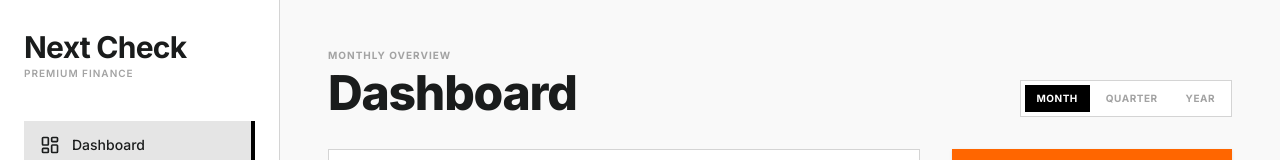
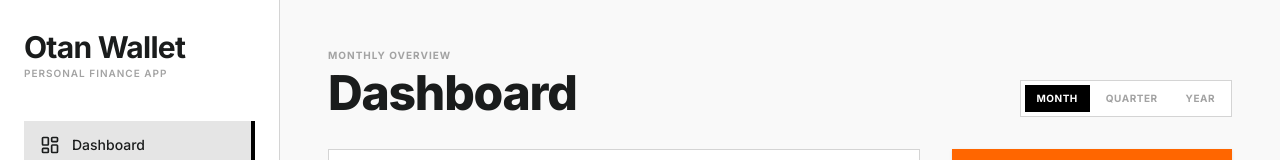
Before and after one commit to otan-321/Next-Check, a React (Vite) app: page / in a window 1280 px wide. Shown: the top 160 px of the page. Built offline with nearby package versions, Linux system fonts and the light colour scheme.

Commit message:
Update App.tsx

```diff
--- a/src/App.tsx
+++ b/src/App.tsx
@@ -665,8 +665,8 @@ export default function App() {
       {/* 280px left Fixed Sidebar for Desktop/Web navigations */}
       <aside className="fixed hidden md:flex left-0 top-0 h-screen w-[280px] bg-surface border-r border-border-fine flex-col py-8 px-6 z-40">
         <div className="mb-10">
-          <h1 className="text-3xl font-bold text-ink tracking-tight leading-none">Next Check</h1>
-          <p className="text-[10px] text-ink-muted font-semibold tracking-widest uppercase mt-1">Premium Finance</p>
+          <h1 className="text-3xl font-bold text-ink tracking-tight leading-none">Otan Wallet</h1>
+          <p className="text-[10px] text-ink-muted font-semibold tracking-widest uppercase mt-1">Personal Finance App</p>
         </div>
 
         {/* Tab Selection Navigation */}
@@ -747,8 +747,8 @@ export default function App() {
       {/* Persistent Mobile Sticky Header */}
       <header className="fixed md:hidden top-0 left-0 right-0 z-40 bg-surface/90 backdrop-blur-md border-b border-border-fine px-5 h-16 flex items-center justify-between">
         <div>
-          <h1 className="text-xl font-bold tracking-tight text-ink leading-none">Next Check</h1>
-          <p className="text-[8px] text-ink-muted font-bold tracking-widest uppercase">Premium Finance</p>
+          <h1 className="text-xl font-bold tracking-tight text-ink leading-none">Otan Wallet</h1>
+          <p className="text-[8px] text-ink-muted font-bold tracking-widest uppercase">Personal Finance App</p>
         </div>
         <div className="flex items-center gap-4">
           <button
@@ -814,7 +814,7 @@ export default function App() {
                   </div>
                   <h3 className="text-xl font-extrabold text-ink tracking-tight mb-2">Workspace Unconfigured</h3>
                   <p className="text-ink-muted text-xs leading-relaxed max-w-sm mb-8">
-                    Welcome to Next Check. Your premium offline finance log is ready. Start by opening your first custom wallet or seed our premium mockup sandbox.
+                    Welcome to Otan Wallet. Your premium offline finance log is ready. Start by opening your first custom wallet or seed our premium mockup sandbox.
                   </p>
                   <div className="flex flex-col gap-3 w-full">
                     <button
@@ -1750,7 +1750,7 @@ export default function App() {
               {/* Developer copyright credit and disclaimer matches high-end minimalist print look */}
               <div className="text-center text-[10px] text-ink-muted font-bold uppercase tracking-widest space-y-2 py-8 opacity-60">
                 <p>Synced with Local Storage Offline Database Cache</p>
-                <p>© 2026 Next Check Premium Personal Finance. Manual tracking only.</p>
+                <p>© 2026 Otan Wallet Personal Finance App. Manual tracking only.</p>
               </div>
             </div>
           )}
```
